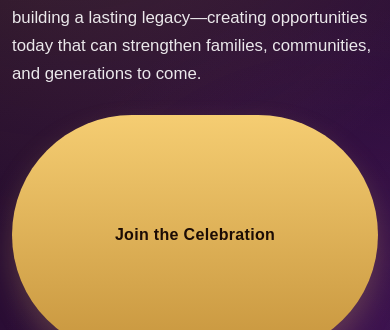
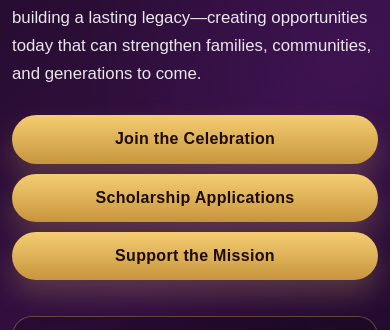
Before and after one commit to poughbear/KOGP-Website, a website: page index.html in a window 390 px wide. Shown: the part 894-1224 px from the top of the page. Drawn offline with Linux system fonts and the light colour scheme.

Commit message:
Fix oversized mobile hero buttons

```diff
--- a/index.html
+++ b/index.html
@@ -143,7 +143,7 @@
       .hero-grid,.legacy-panel{grid-template-columns:1fr}.hero-card{margin-right:0;justify-self:center}.legacy-copy{text-align:left}.legacy-image-wrap{max-width:680px;margin:0 auto}.support-feature{grid-template-areas:"media" "copy";grid-template-columns:1fr}.support-media{min-height:0;aspect-ratio:16/7}.support-media::before{top:auto;right:0;bottom:0;width:auto;height:clamp(28px,6vw,58px);background:linear-gradient(0deg,#fff 0%,rgba(255,255,255,.76) 20%,transparent 100%)}
     }
     @media (max-width:720px){
-      .topbar-inner{align-items:flex-start;flex-direction:column;padding:12px 0}.topbar-left{gap:12px}.brand img{width:70px}.brand-text{font-size:1rem}.hero{padding:38px 0}.hero-card{max-width:410px;padding:19px 18px}.hero-card img{width:165px}.hero-card .mission-values{font-size:.7rem;letter-spacing:.07em}.hero-actions{flex-direction:column}.hero-actions .btn{max-width:none}.btn{width:100%}section,.legacy-section{padding:42px 0}.legacy-panel{gap:28px}.legacy-name{font-size:3.25rem}.legacy-eyebrow{text-align:left;font-size:1rem}.legacy-flourish{justify-content:flex-start}.legacy-flourish::before,.legacy-flourish::after{max-width:100px}.legacy-copy h3{font-size:1.1rem}.legacy-copy p{font-size:1rem}.support-section{padding:48px 0}.support-heading{margin-bottom:30px}.support-stack{gap:18px}.support-section,.support-feature{scroll-margin-top:220px}.support-feature{grid-template-columns:1fr;min-height:0;border-radius:22px}.support-media{aspect-ratio:16/10}.support-media-action{right:18px;bottom:18px;width:auto;min-width:0}.support-feature-copy{padding:28px 22px}.support-feature h3{font-size:2.65rem}.section-label::before{width:70px}.section-title{font-size:2.3rem}
+      .topbar-inner{align-items:flex-start;flex-direction:column;padding:12px 0}.topbar-left{gap:12px}.brand img{width:70px}.brand-text{font-size:1rem}.hero{padding:38px 0}.hero-card{max-width:410px;padding:19px 18px}.hero-card img{width:165px}.hero-card .mission-values{font-size:.7rem;letter-spacing:.07em}.hero-actions{flex-direction:column;gap:10px}.hero-actions .btn{flex:0 0 auto;max-width:none;min-height:48px;padding:11px 18px}.btn{width:100%}section,.legacy-section{padding:42px 0}.legacy-panel{gap:28px}.legacy-name{font-size:3.25rem}.legacy-eyebrow{text-align:left;font-size:1rem}.legacy-flourish{justify-content:flex-start}.legacy-flourish::before,.legacy-flourish::after{max-width:100px}.legacy-copy h3{font-size:1.1rem}.legacy-copy p{font-size:1rem}.support-section{padding:48px 0}.support-heading{margin-bottom:30px}.support-stack{gap:18px}.support-section,.support-feature{scroll-margin-top:220px}.support-feature{grid-template-columns:1fr;min-height:0;border-radius:22px}.support-media{aspect-ratio:16/10}.support-media-action{right:18px;bottom:18px;width:auto;min-width:0}.support-feature-copy{padding:28px 22px}.support-feature h3{font-size:2.65rem}.section-label::before{width:70px}.section-title{font-size:2.3rem}
     }
   </style>
 </head>
```
